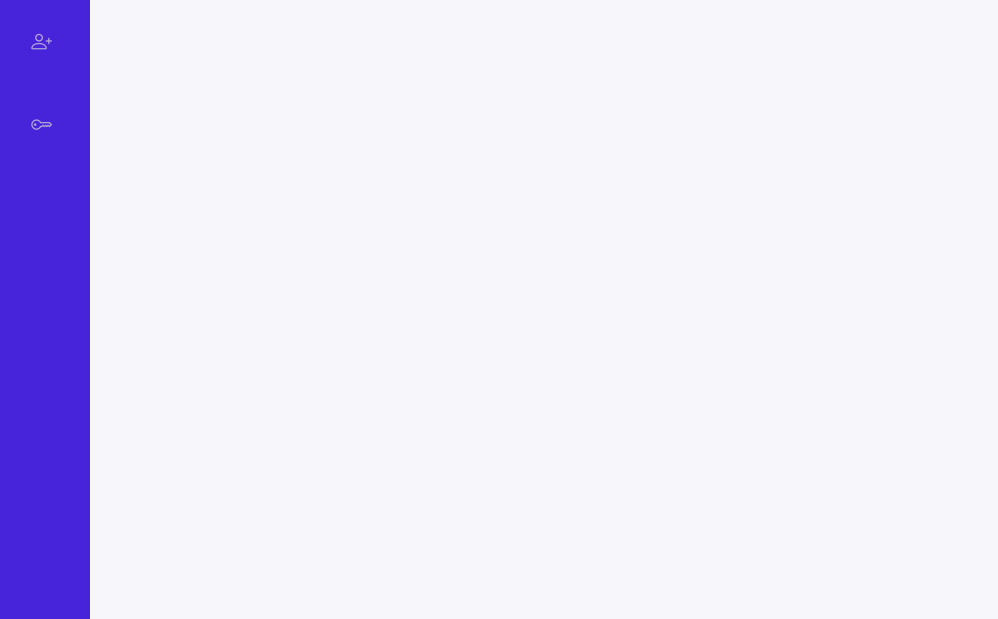
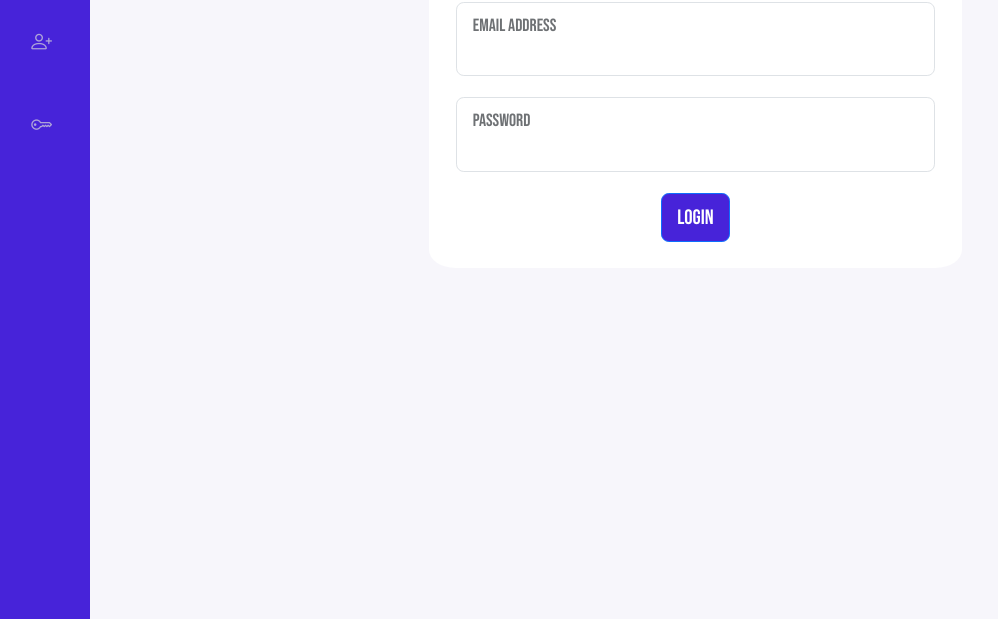
Before and after one commit to Mullerlotyokess/TaskManagerAPP, a plain HTML site: page index.html at #!/login in a window 1280 px wide. Shown: the part 181-800 px from the top of the page, without its empty margins (0-998 px from the left). Drawn offline with nearby package versions, Linux system fonts and the light colour scheme.

Commit message:
Login form

```diff
--- a/Views/login.html
+++ b/Views/login.html
@@ -0,0 +1,18 @@
+<div class="container">
+<div class="row">
+<div class="col-10 col-offset-1 col-lg-6 offset-lg-3">
+    <form id="registerForm">
+        <h1>Login</h1>
+        <div class="form-floating mb-3">
+            <input type="email" class="form-control" id="email">
+            <label for="email">Email address</label>
+        </div>
+        <div class="form-floating mb-3">
+            <input type="password" class="form-control" id="pass">
+            <label for="pass">Password</label>
+        </div>
+        <input type="button" class="btn btn-primary" value="Login">
+    </form>
+</div>
+</div>
+</div>
```
Also changed, not shown: Views/register.html (+1 -0 lines).
